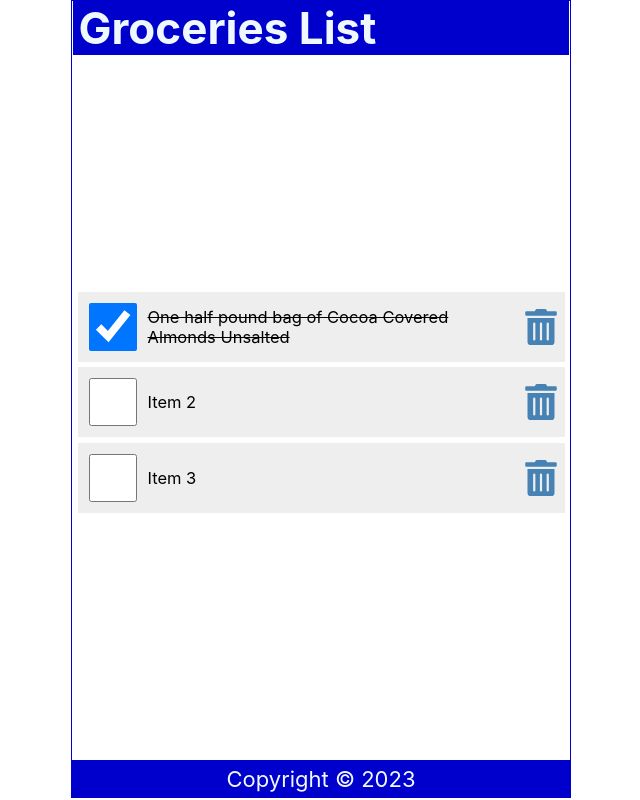
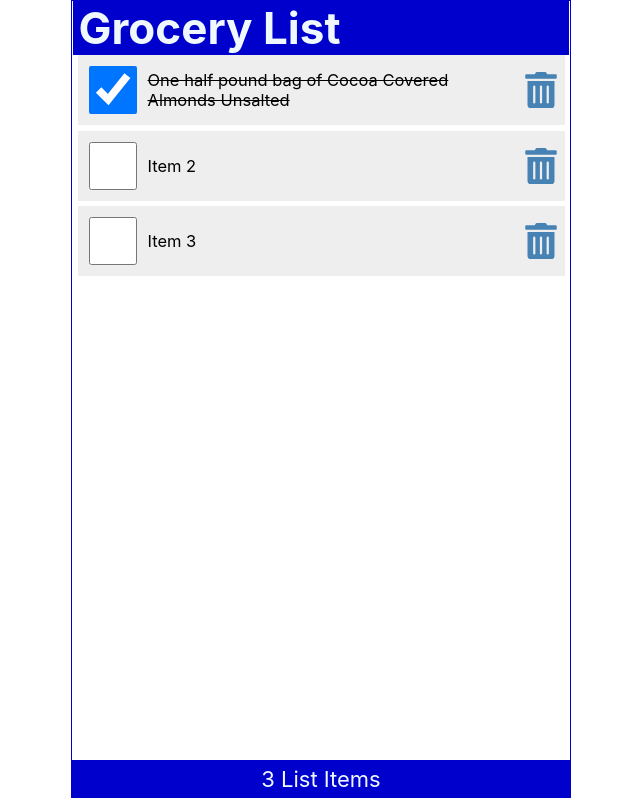
Before and after one commit to Geoffrey-Merville/reactcourse-blogapp, a React (Create React App) app in the folder full-react-course/: page / in a window 1280 px wide. Shown: the whole page, without its empty margins (319-959 px from the left). Built offline with nearby package versions, Linux system fonts and the light colour scheme; the HTML template or start-up script is replaced by a standard one.

Commit message:
Created props & reusable components

```diff
--- a/full-react-course/src/App.js
+++ b/full-react-course/src/App.js
@@ -1,13 +1,50 @@
 import Header from "./components/Header";
 import Content from "./components/Content";
 import Footer from "./components/Footer";
+import { useState } from "react";
 
 function App() {
+  const [items, setItems] = useState([
+    {
+      id: 1,
+      checked: true,
+      item: "One half pound bag of Cocoa Covered Almonds Unsalted",
+    },
+    {
+      id: 2,
+      checked: false,
+      item: "Item 2",
+    },
+    {
+      id: 3,
+      checked: false,
+      item: "Item 3",
+    },
+  ]);
+
+  const handleCheck = (id) => {
+    const listItems = items.map((item) =>
+      item.id === id ? { ...item, checked: !item.checked } : item
+    );
+    setItems(listItems);
+    localStorage.setItem("Shoppinglist", JSON.stringify(listItems));
+  };
+
+  const handleDelete = (id) => {
+    const listItems = items.filter((item) => item.id !== id);
+    setItems(listItems);
+    localStorage.setItem("Shoppinglist", JSON.stringify(listItems));
+  };
+
   return (
     <div className="App">
-      <Header />
-      <Content />
-      <Footer />
+      <Header title="Grocery List" />
+      <Content
+        items={items}
+        handleCheck={handleCheck}
+        handleDelete={handleDelete}
+      />
+      <Footer length={items.length} />
     </div>
   );
 }
--- a/full-react-course/src/components/Content.js
+++ b/full-react-course/src/components/Content.js
@@ -1,64 +1,14 @@
-import { useState } from "react";
-import { FaTrashAlt } from "react-icons/fa";
+import ItemList from "./ItemList";
 
-const Content = () => {
-  const [items, setItems] = useState([
-    {
-      id: 1,
-      checked: true,
-      item: "One half pound bag of Cocoa Covered Almonds Unsalted",
-    },
-    {
-      id: 2,
-      checked: false,
-      item: "Item 2",
-    },
-    {
-      id: 3,
-      checked: false,
-      item: "Item 3",
-    },
-  ]);
-
-  const handleCheck = (id) => {
-    const listItems = items.map((item) =>
-      item.id === id ? { ...item, checked: !item.checked } : item
-    );
-    setItems(listItems);
-    localStorage.setItem("Shoppinglist", JSON.stringify(listItems));
-  };
-
-  const handleDelete = (id) => {
-    const listItems = items.filter((item) => item.id !== id);
-    setItems(listItems);
-    localStorage.setItem("Shoppinglist", JSON.stringify(listItems));
-  };
-
+const Content = ({ items, handleCheck, handleDelete }) => {
   return (
     <main>
       {items.length ? (
-        <ul>
-          {items.map((item) => (
-            <li className="item" key={item.id}>
-              <input
-                type="checkbox"
-                onChange={() => handleCheck(item.id)}
-                checked={item.checked}
-              />
-              <label
-                style={item.checked ? { textDecoration: "line-through" } : null}
-                onClick={() => handleCheck(item.id)}
-              >
-                {item.item}
-              </label>
-              <FaTrashAlt
-                onClick={() => handleDelete(item.id)}
-                role="button"
-                tabIndex="0"
-              />
-            </li>
-          ))}
-        </ul>
+        <ItemList
+          items={items}
+          handleCheck={handleCheck}
+          handleDelete={handleDelete}
+        />
       ) : (
         <p style={{ marginTop: "2rem" }}>The list is empty</p>
       )}
--- a/full-react-course/src/components/Footer.js
+++ b/full-react-course/src/components/Footer.js
@@ -1,10 +1,11 @@
 import React from "react";
 
-const Footer = () => {
-  const today = new Date();
+const Footer = ({ length }) => {
   return (
     <footer>
-      <p>Copyright &copy; {today.getFullYear()}</p>
+      <p>
+        {length} List {length === 1 ? "Item" : "Items"}
+      </p>
     </footer>
   );
 };
--- a/full-react-course/src/components/Header.js
+++ b/full-react-course/src/components/Header.js
@@ -1,15 +1,19 @@
 import React from "react";
 
-const Header = () => {
+const Header = ({ title }) => {
   /*const headerStyle = {
     backgroundColor: "mediumblue",
     color: "#fff",
   };*/
   return (
     <header>
-      <h1>Groceries List</h1>
+      <h1>{title}</h1>
     </header>
   );
 };
 
+Header.defaultProps = {
+  title: "Default Title",
+};
+
 export default Header;
--- /dev/null
+++ b/full-react-course/src/components/ItemList.js
@@ -0,0 +1,19 @@
+import { FaTrashAlt } from "react-icons/fa";
+import LineItem from "./LineItem";
+
+const ItemList = ({ items, handleCheck, handleDelete }) => {
+  return (
+    <ul>
+      {items.map((item) => (
+        <LineItem
+          key={item.id}
+          item={item}
+          handleCheck={handleCheck}
+          handleDelete={handleDelete}
+        />
+      ))}
+    </ul>
+  );
+};
+
+export default ItemList;
--- /dev/null
+++ b/full-react-course/src/components/LineItem.js
@@ -0,0 +1,26 @@
+import { FaTrashAlt } from "react-icons/fa";
+
+const LineItem = ({ item, handleCheck, handleDelete }) => {
+  return (
+    <li className="item" key={item.id}>
+      <input
+        type="checkbox"
+        onChange={() => handleCheck(item.id)}
+        checked={item.checked}
+      />
+      <label
+        style={item.checked ? { textDecoration: "line-through" } : null}
+        onClick={() => handleCheck(item.id)}
+      >
+        {item.item}
+      </label>
+      <FaTrashAlt
+        onClick={() => handleDelete(item.id)}
+        role="button"
+        tabIndex="0"
+      />
+    </li>
+  );
+};
+
+export default LineItem;
--- a/full-react-course/src/index.css
+++ b/full-react-course/src/index.css
@@ -43,7 +43,7 @@
   display: flex;
   flex-direction: column;
   flex-grow: 1;
-  justify-content: center;
+  justify-content: flex-start;
   align-items: center;
   overflow-y: auto;
 }
```
